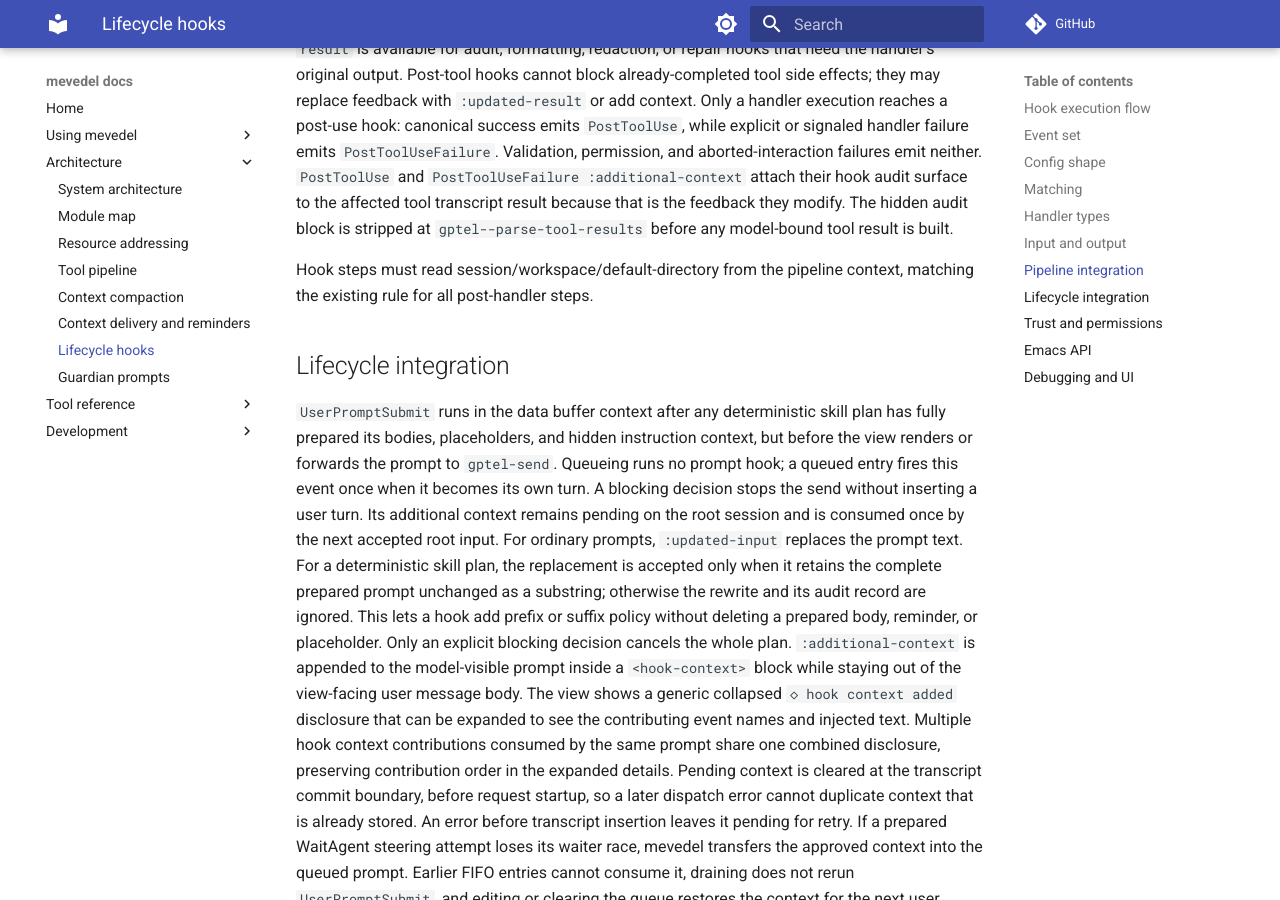
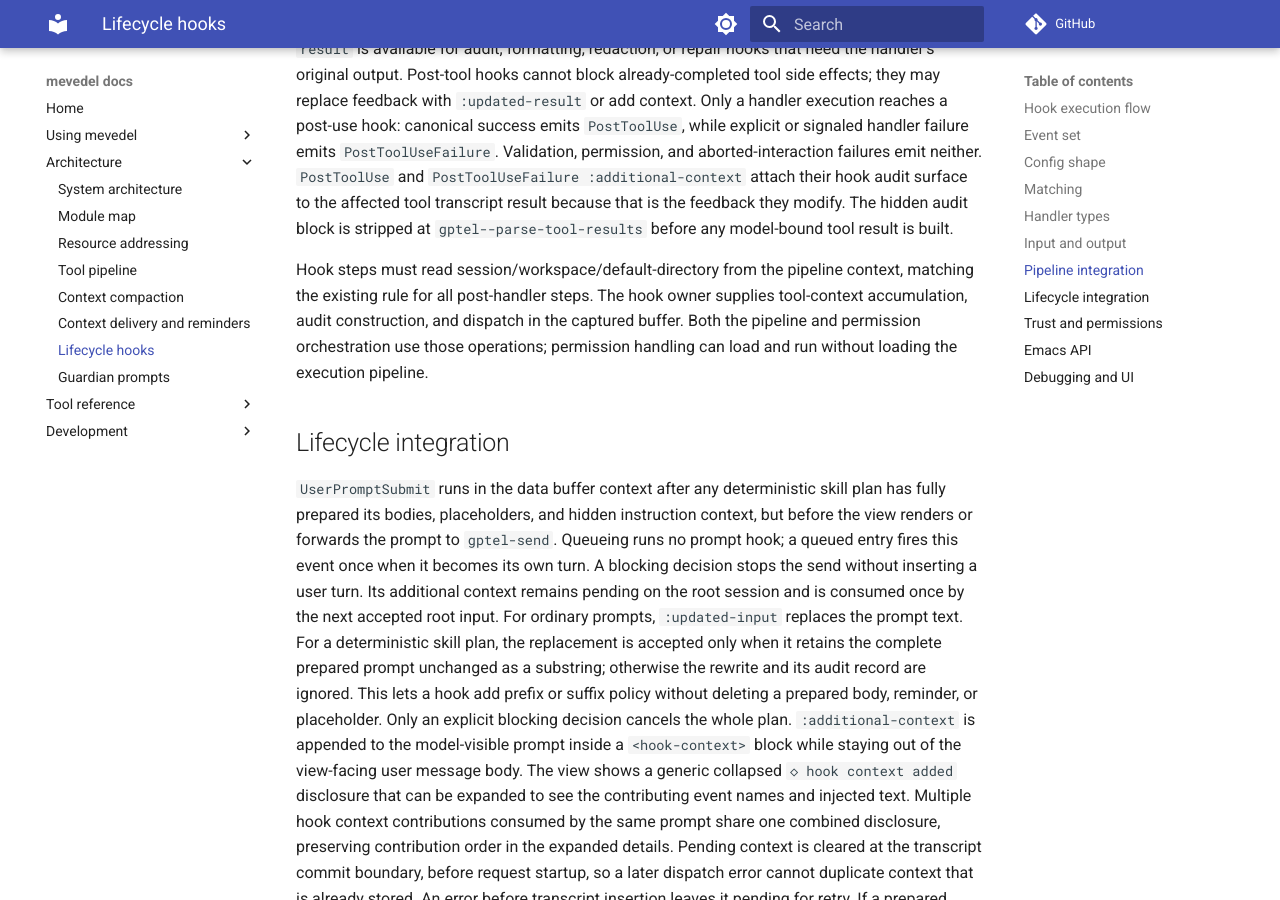
Before and after one commit to FrauH0lle/mevedel, an MkDocs documentation site: the page built from docs/hooks.md, in a window 1280 px wide and 900 px high, scrolled down 9533 px. Built offline with MkDocs 1.6.1 and Material for MkDocs 9.7.7, drawn with Linux system fonts in a browser that asks for light colours; comment, search, counter and statistics services are not loaded.

Commit message:
refactor(permissions): Remove the pipeline initialization cycle
Shared tool-hook operations belong to the hook owner, alongside tool event
payloads and context attribution. Permission orchestration can then load
its runtime dependencies normally without importing its pipeline caller.

* mevedel-hooks.el (mevedel-hooks-record-tool-context)
(mevedel-hooks-record-tool-audit)
(mevedel-hooks-tool-permission-audit-record)
(mevedel-hooks-run-tool-event): Move unchanged operations from pipeline.
* mevedel-pipeline.el: Use the hook owner for shared operations and call
context-audit construction directly; remove the pass-through wrapper.
* mevedel-tool-permission.el: Remove initialized state, initializer and
four initialization calls. Load acyclic dependencies at feature entry;
remove redundant declarations. Autoload optional Bash and patch APIs.
* test/test-mevedel-hooks-tool.el: Characterize context/audit append order,
reason precedence, captured dispatch buffer and killed-buffer fallback.
* test/test-mevedel-tool-owner-load.el: Compile the hook owner; exercise
permission advance and denial with real native hooks, captured buffer,
provenance and context audit, without loading pipeline.
* docs/hooks.md: Document shared tool-hook ownership and load boundary.

Validation: 362 characterization baseline cases and 983 affected cases
pass; all 199 Elisp files compile without warnings. No permission policy,
queue admission ordering or provider projection behavior changes.

```diff
--- a/docs/hooks.md
+++ b/docs/hooks.md
@@ -373,6 +373,10 @@
 
 Hook steps must read session/workspace/default-directory from the pipeline
 context, matching the existing rule for all post-handler steps.
+The hook owner supplies tool-context accumulation, audit construction, and
+dispatch in the captured buffer. Both the pipeline and permission orchestration
+use those operations; permission handling can load and run without loading the
+execution pipeline.
 
 ## Lifecycle integration
 
```
Also changed, not shown: 5 other files.
